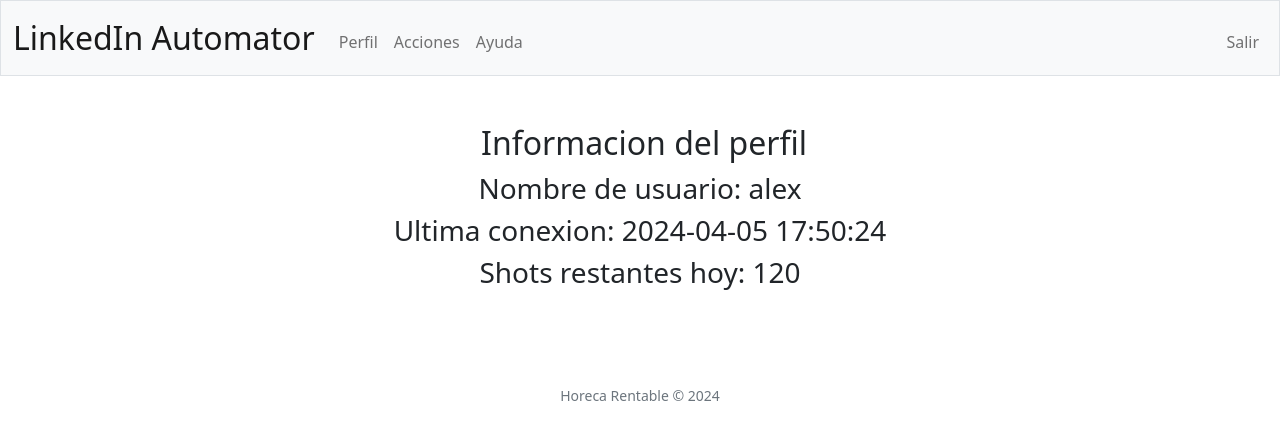
After one commit to Metalex84/linkedin_automator, a Flask app: page /viewprofile in a window 1280 px wide. The commit adds this page. Shown: the top 440 px of the page. Run offline with Flask 3, Linux system fonts and the light colour scheme; a user stored in the database is signed in; some libraries are stand-ins or nearby versions.

Commit message:
OK persistencia de sesion y pagina de ver perfil

```diff
--- a/app.py
+++ b/app.py
@@ -20,23 +20,25 @@ import time
 
 app = Flask(__name__)
 
+
+
 ''' Configuro la session para utilizar el sistema de archivos en lugar de cookies '''
 app.config["SESSION_PERMANENT"] = False
 app.config["SESSION_TYPE"] = "filesystem"
 Session(app)
 
 
+
 ''' Configuro variables globales '''
 app.config['opcion'] = None
 app.config['driver'] = None
-app.config['counter'] = 0
 current_year = datetime.now().year
+
+
 
 ''' Configuro la base de datos '''
 db = SQL("sqlite:///linkedin.db")
 
-
-    # TODO: que cuando finalice el proceso, vuelva a la pantalla de despues del login a no ser que el usuario haya hecho logout
     # TODO: implementar la funcion de escribir mensajes
     # TODO: implementar la funcion de enviar invitaciones
     # TODO: implementar animación de espera mientras está funcionando
@@ -62,9 +64,12 @@ def after_request(response):
 @app.route('/')
 @login_required
 def index():
-    ''' De momento solo muestro el nombre de usuario en la página principal para verificar que el login se ha producido '''
-    db.execute("SELECT usuario FROM usuarios WHERE id = ?", session["user_id"])
-    return render_template('index.html', current_year=current_year)
+    if "user_id" in session:
+        username = db.execute("SELECT usuario, connection, shots FROM usuarios WHERE id = ?", session["user_id"])
+        return render_template('actions.html', current_year=current_year, username=username[0]["usuario"], connection=username[0]["connection"], shots=username[0]["shots"])
+
+    else:
+        return render_template('index.html', current_year=current_year)
 
 
 
@@ -106,9 +111,9 @@ def logout():
     Cierro la sesion del usuario guardando la fecha y hora de la ultima conexion
     '''
     print("Ultima conexion: ", datetime.now())
-    db.execute("UPDATE usuarios SET connection = ? WHERE usuario = ?", datetime.now(), session["user_id"])
+    db.execute("UPDATE usuarios SET connection = ? WHERE id = ?", datetime.now(), session["user_id"])
     session.clear()
-    return render_template('index.html', current_year=current_year)
+    return redirect('/')
 
 
 
@@ -170,7 +175,11 @@ def acciones():
             return render_template('linklogin.html', current_year=current_year, accion=accion)
 
     else:
-        return render_template('index.html', current_year=current_year)
+        if "user_id" in session:
+            username = db.execute("SELECT usuario FROM usuarios WHERE id = ?", session["user_id"])
+            return render_template('actions.html', current_year=current_year, username=username[0]["usuario"])
+        else:
+            return render_template('index.html', current_year=current_year)
 
 
 
@@ -201,6 +210,15 @@ def linklogin():
             return render_template('busqueda.html', usuario=usuario, current_year=current_year)
     else:
         return render_template('index.html', current_year=current_year)
+
+
+
+@app.route('/viewprofile', methods=['GET'])
+@login_required
+def viewprofile():
+    username = db.execute("SELECT usuario, connection, shots FROM usuarios WHERE id = ?", session["user_id"])
+    ''' ¿Mereceria la pena usar un objeto en vez de tratar los datos del usuario por separado? '''
+    return render_template('viewprofile.html', current_year=current_year, username=username[0]["usuario"], connection=username[0]["connection"], shots=username[0]["shots"])
 
 
 
--- a/templates/layout.html
+++ b/templates/layout.html
@@ -26,7 +26,7 @@
 
     <nav class="bg-light border navbar navbar-expand-md navbar-light">
         <div class="container-fluid">
-            <a class="navbar-brand" href="/acciones"><span class="blue">LinkedIn Automator</span></a>
+            <a class="navbar-brand" href="/"><span class="blue">LinkedIn Automator</span></a>
             <button aria-controls="navbar" aria-expanded="false" aria-label="Toggle navigation" class="navbar-toggler"
                 data-bs-target="#navbar" data-bs-toggle="collapse" type="button">
                 <span class="navbar-toggler-icon"></span>
@@ -34,8 +34,8 @@
             <div class="collapse navbar-collapse" id="navbar">
                 {% if session["user_id"] %}
                 <ul class="navbar-nav me-auto mt-2">
-                    <li class="nav-item"><a class="nav-link" href="/">Perfil</a></li>
-                    <li class="nav-item"><a class="nav-link" href="/">Acciones</a></li>
+                    <li class="nav-item"><a class="nav-link" href="/viewprofile">Perfil</a></li>
+                    <li class="nav-item"><a class="nav-link" href="/acciones">Acciones</a></li>
                     <li class="nav-item"><a class="nav-link" href="/">Ayuda</a></li>
                 </ul>
                 <ul class="navbar-nav ms-auto mt-2">
--- /dev/null
+++ b/templates/viewprofile.html
@@ -0,0 +1,29 @@
+{% extends "layout.html" %}
+
+{% block title %}
+Area privada de {{ username }}
+{% endblock %}
+
+{% with messages = get_flashed_messages() %}
+{% if messages %}
+<header class="alert alert-primary border text-center" role="alert">
+    {{ message }}
+</header>
+{% endif %}
+{% endwith %}
+
+{% block main %}
+<div class="container text-center mb-5">
+    <div class="form-check form-check-inline">
+        <h2>Informacion del perfil</h2>
+    </div>
+    <div class="mb-3">
+        <h3>Nombre de usuario: {{ username }}</h3>
+        <h3>Ultima conexion: {{ connection }}</h3>
+        <h3>Shots restantes hoy: {{ shots }}</h3>
+    </div>
+    <!-- TODO: implementar esto a medida que la BD tenga más campos-->
+
+</div>
+
+{% endblock %}
```
Also changed, not shown: templates/busqueda.html (+0 -12 lines), linkedin.db.
